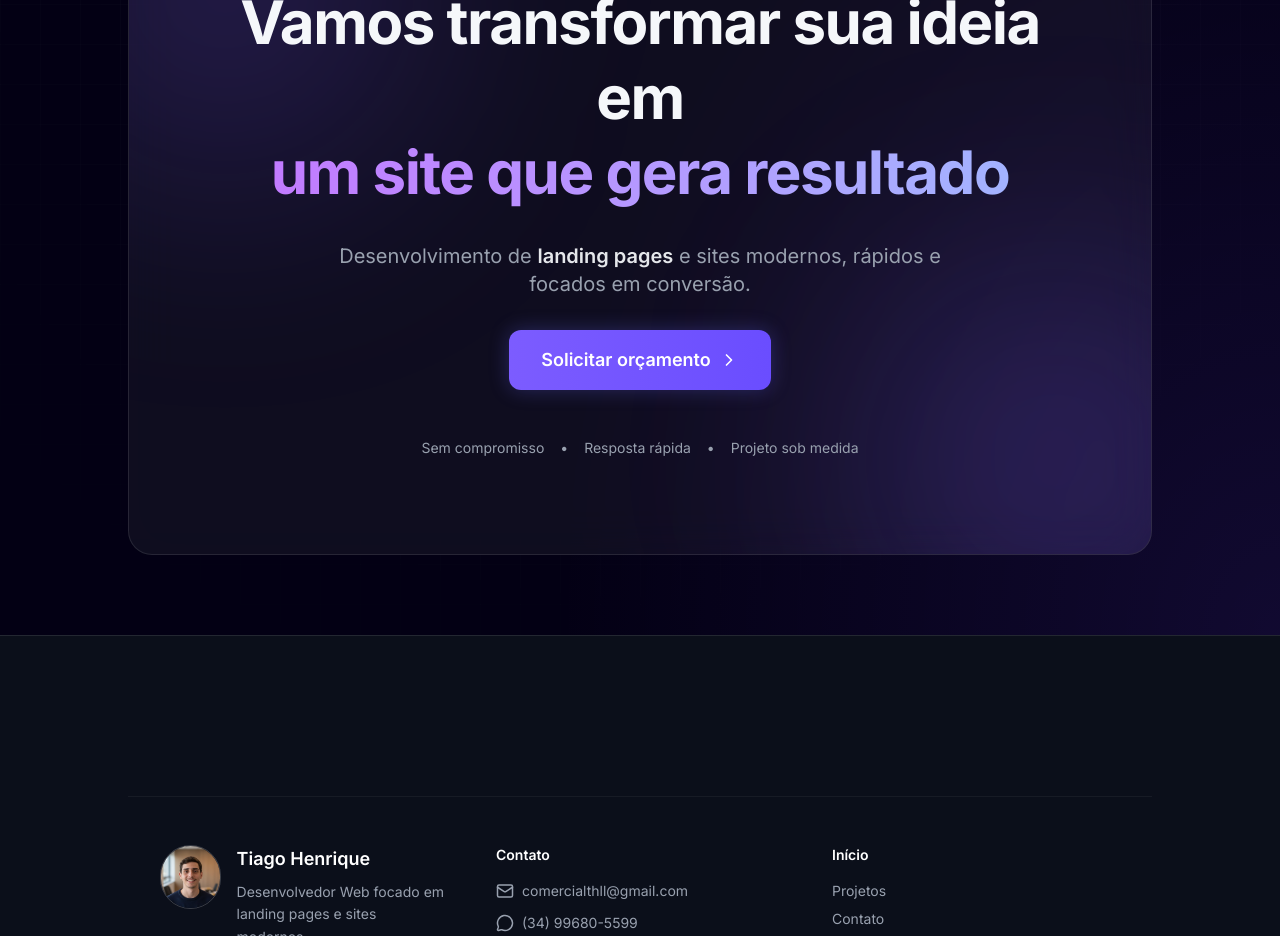
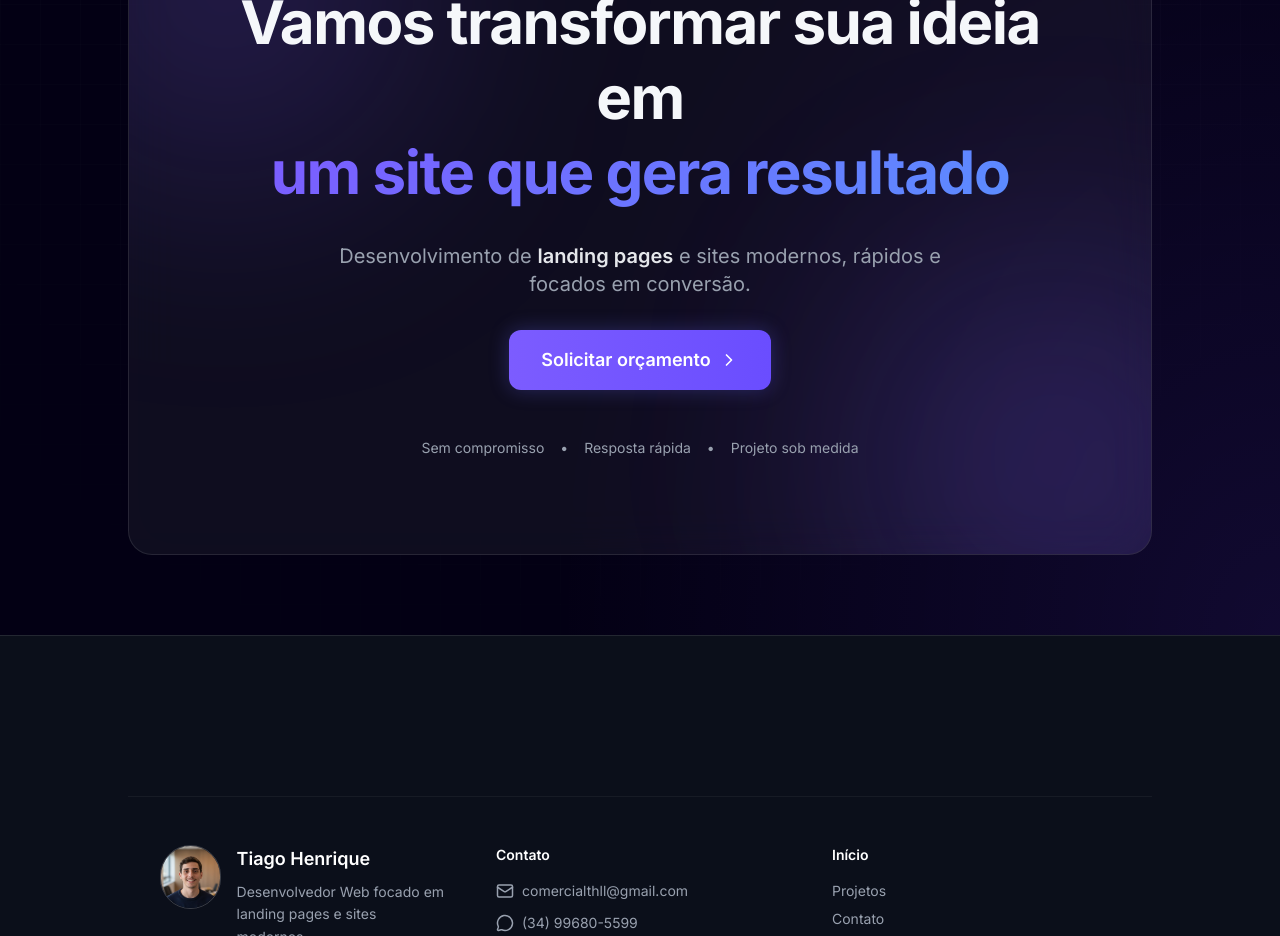
Before and after one commit to tiagohll/tiagohll-landing, a Next.js app: page / in a window 1280 px wide. Shown: the part 3260-4196 px from the top of the page. Built offline with nearby package versions, Linux system fonts and the light colour scheme; no server answers.

Commit message:
feat: alterando a cor do texto do cta

```diff
--- a/src/components/PaginaInicial/cta.tsx
+++ b/src/components/PaginaInicial/cta.tsx
@@ -31,7 +31,7 @@ export default function CTA() {
                     >
                         Vamos transformar sua ideia em{" "}
                         <br />
-                        <span className="text-transparent bg-clip-text bg-gradient-to-r from-purple-400 to-indigo-300">
+                        <span className="text-transparent bg-clip-text b-gradient-clean">
                             um site que gera resultado
                         </span>
                     </motion.h1>
```
